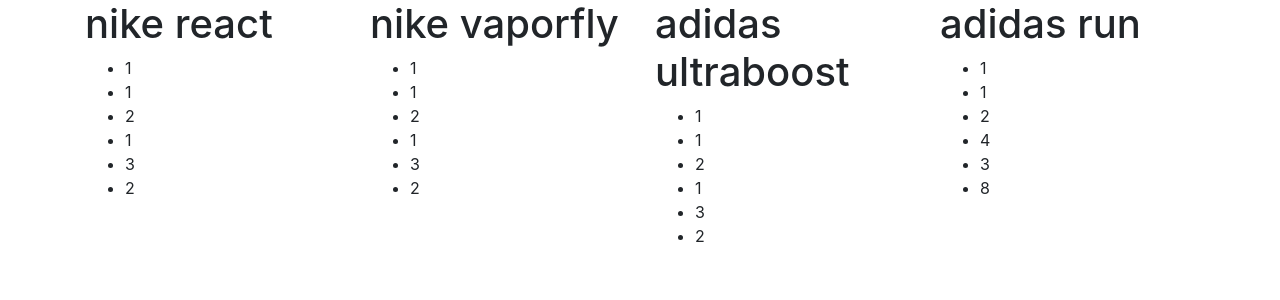
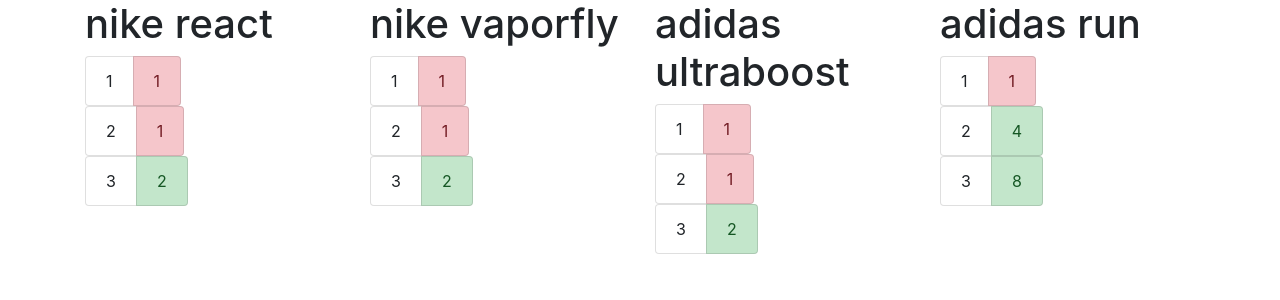
Before and after one commit to craigwh10/Shopping-App, a React (Create React App) app: page / in a window 1280 px wide. Shown: the top 300 px of the page. Built offline with nearby package versions, Linux system fonts and the light colour scheme.

Commit message:
Conditional colouring added

```diff
--- a/src/components/Shoes/Shoe/Shoe.js
+++ b/src/components/Shoes/Shoe/Shoe.js
@@ -3,17 +3,33 @@
 import "./Shoe.css";
 
 class Shoe extends Component {
+  classHandler = e => {
+    const classes = ["list-group-item"];
+
+    if (e < 2) {
+      classes.push("list-group-item-danger");
+      return [e, classes];
+    } else {
+      classes.push("list-group-item-success");
+      return [e, classes];
+    }
+  };
+
   render() {
     const items = this.props.sizes.map((item, index) => (
-      <fragment>
-        <li key={uuidv4()}>{item[0]}</li>
-        <li key={uuidv4()}>{item[1]}</li>
-      </fragment>
+      <ul key={uuidv4()} className="list-group list-group-horizontal">
+        <li className="list-group-item" key={uuidv4()}>
+          {item[0]}
+        </li>
+        <li className={this.classHandler(item[1])[1].join(" ")} key={uuidv4()}>
+          {this.classHandler(item[1])[0]}
+        </li>
+      </ul>
     ));
     return (
       <div className="col-lg-3">
         <h1>{this.props.name}</h1>
-        <ul>{items}</ul>
+        {items}
       </div>
     );
   }
--- a/src/components/containers/App.js
+++ b/src/components/containers/App.js
@@ -5,10 +5,30 @@
 class App extends Component {
   state = {
     shoes: [
-      { id: "a1", name: "nike react", sizes: [[1, 1], [2, 1], [3, 2]] },
-      { id: "a2", name: "nike vaporfly", sizes: [[1, 1], [2, 1], [3, 2]] },
-      { id: "a3", name: "adidas ultraboost", sizes: [[1, 1], [2, 1], [3, 2]] },
-      { id: "a4", name: "adidas run", sizes: [[1, 1], [2, 4], [3, 8]] }
+      {
+        id: "a1",
+        name: "nike react",
+        sizes: [[1, 1], [2, 1], [3, 2]],
+        type: "run"
+      },
+      {
+        id: "a2",
+        name: "nike vaporfly",
+        sizes: [[1, 1], [2, 1], [3, 2]],
+        type: "sport"
+      },
+      {
+        id: "a3",
+        name: "adidas ultraboost",
+        sizes: [[1, 1], [2, 1], [3, 2]],
+        type: "sport"
+      },
+      {
+        id: "a4",
+        name: "adidas run",
+        sizes: [[1, 1], [2, 4], [3, 8]],
+        type: "run"
+      }
     ],
     filtered: false
   };
```
